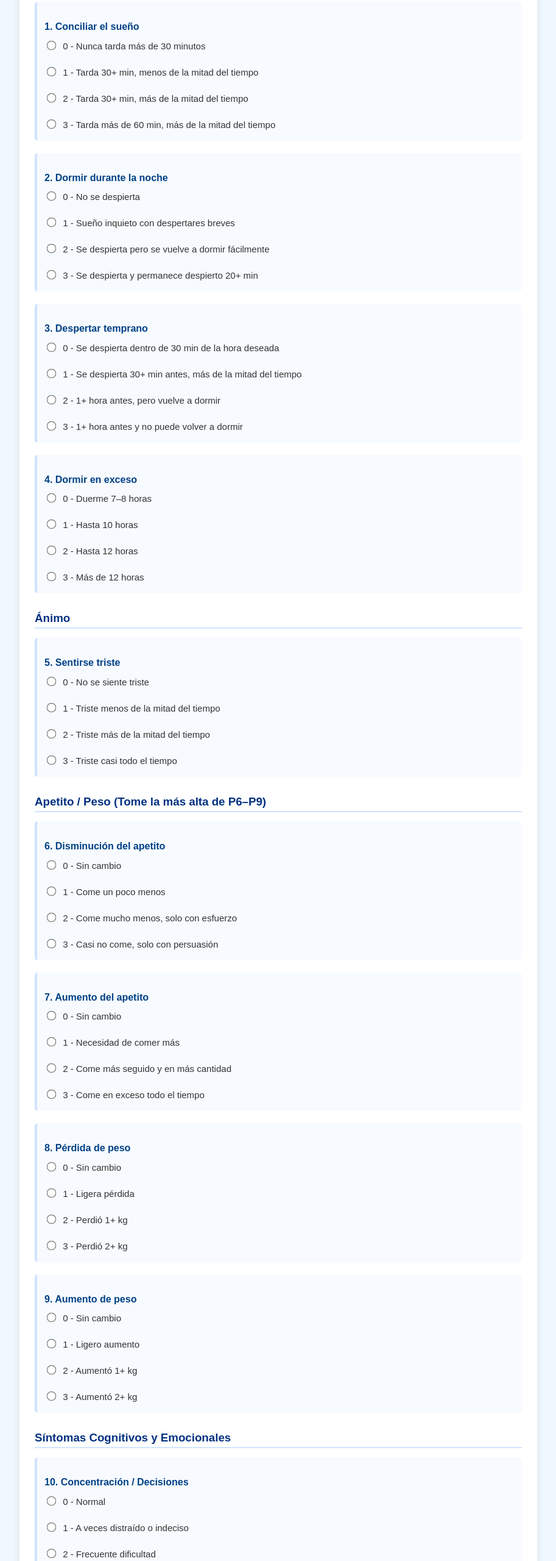
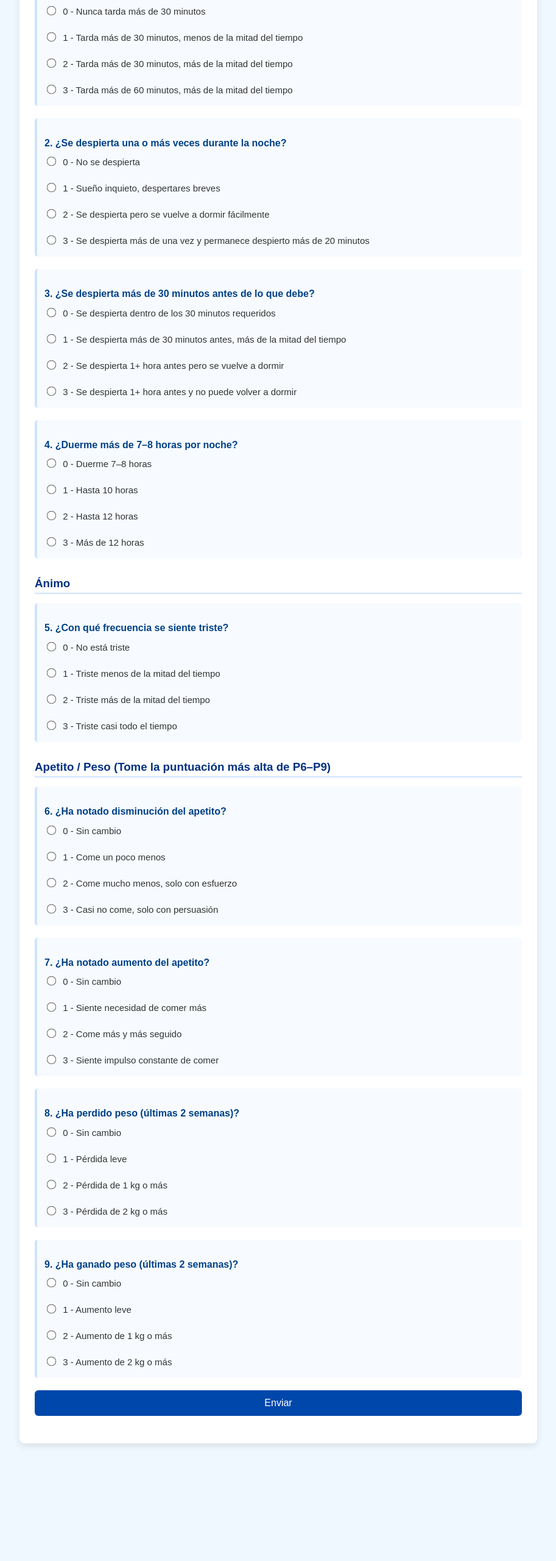
Before and after one commit to ClinicalResearchCenter/Qids-Spanish, a plain HTML site: page index.html in a window 1280 px wide. Shown: the part 240-2800 px from the top of the page at 61% size, without its empty margins (183-1096 px from the left). After the commit the page ends 2637 px from the top, so only its background shows below. Drawn offline with Linux system fonts and the light colour scheme.

Commit message:
Update index.html

```diff
--- a/index.html
+++ b/index.html
@@ -3,64 +3,63 @@
 <head>
   <meta charset="UTF-8" />
   <meta name="viewport" content="width=device-width, initial-scale=1.0"/>
-  <title>Evaluación Telefónica QIDS-SR16</title>
+  <title>QIDS-SR16 Español</title>
   <link rel="stylesheet" href="style.css" />
 </head>
 <body>
   <div class="container">
     <h2>Evaluación de Depresión QIDS-SR16</h2>
-    <p><strong>Instrucciones:</strong> Haga cada pregunta al paciente y seleccione su respuesta. Use la puntuación más alta de P1–P4, P6–P9 y P15–P16.</p>
+    <p><strong>Instrucciones:</strong> Haga cada pregunta al paciente y seleccione su respuesta. Se debe obtener una puntuación de 13 o más para calificar.</p>
 
     <form id="qidsForm">
 
       <!-- Sueño -->
-      <h3>Sueño (Tome la más alta de P1–P4)</h3>
       <div class="question">
-        <p><strong>1. Conciliar el sueño</strong></p>
+        <p><strong>1. ¿Le toma más de 30 minutos quedarse dormido?</strong></p>
         <label><input type="radio" name="q1" value="0"> 0 - Nunca tarda más de 30 minutos</label><br>
-        <label><input type="radio" name="q1" value="1"> 1 - Tarda 30+ min, menos de la mitad del tiempo</label><br>
-        <label><input type="radio" name="q1" value="2"> 2 - Tarda 30+ min, más de la mitad del tiempo</label><br>
-        <label><input type="radio" name="q1" value="3"> 3 - Tarda más de 60 min, más de la mitad del tiempo</label>
+        <label><input type="radio" name="q1" value="1"> 1 - Tarda más de 30 minutos, menos de la mitad del tiempo</label><br>
+        <label><input type="radio" name="q1" value="2"> 2 - Tarda más de 30 minutos, más de la mitad del tiempo</label><br>
+        <label><input type="radio" name="q1" value="3"> 3 - Tarda más de 60 minutos, más de la mitad del tiempo</label>
       </div>
 
       <div class="question">
-        <p><strong>2. Dormir durante la noche</strong></p>
+        <p><strong>2. ¿Se despierta una o más veces durante la noche?</strong></p>
         <label><input type="radio" name="q2" value="0"> 0 - No se despierta</label><br>
-        <label><input type="radio" name="q2" value="1"> 1 - Sueño inquieto con despertares breves</label><br>
+        <label><input type="radio" name="q2" value="1"> 1 - Sueño inquieto, despertares breves</label><br>
         <label><input type="radio" name="q2" value="2"> 2 - Se despierta pero se vuelve a dormir fácilmente</label><br>
-        <label><input type="radio" name="q2" value="3"> 3 - Se despierta y permanece despierto 20+ min</label>
+        <label><input type="radio" name="q2" value="3"> 3 - Se despierta más de una vez y permanece despierto más de 20 minutos</label>
       </div>
 
       <div class="question">
-        <p><strong>3. Despertar temprano</strong></p>
-        <label><input type="radio" name="q3" value="0"> 0 - Se despierta dentro de 30 min de la hora deseada</label><br>
-        <label><input type="radio" name="q3" value="1"> 1 - Se despierta 30+ min antes, más de la mitad del tiempo</label><br>
-        <label><input type="radio" name="q3" value="2"> 2 - 1+ hora antes, pero vuelve a dormir</label><br>
-        <label><input type="radio" name="q3" value="3"> 3 - 1+ hora antes y no puede volver a dormir</label>
+        <p><strong>3. ¿Se despierta más de 30 minutos antes de lo que debe?</strong></p>
+        <label><input type="radio" name="q3" value="0"> 0 - Se despierta dentro de los 30 minutos requeridos</label><br>
+        <label><input type="radio" name="q3" value="1"> 1 - Se despierta más de 30 minutos antes, más de la mitad del tiempo</label><br>
+        <label><input type="radio" name="q3" value="2"> 2 - Se despierta 1+ hora antes pero se vuelve a dormir</label><br>
+        <label><input type="radio" name="q3" value="3"> 3 - Se despierta 1+ hora antes y no puede volver a dormir</label>
       </div>
 
       <div class="question">
-        <p><strong>4. Dormir en exceso</strong></p>
+        <p><strong>4. ¿Duerme más de 7–8 horas por noche?</strong></p>
         <label><input type="radio" name="q4" value="0"> 0 - Duerme 7–8 horas</label><br>
         <label><input type="radio" name="q4" value="1"> 1 - Hasta 10 horas</label><br>
         <label><input type="radio" name="q4" value="2"> 2 - Hasta 12 horas</label><br>
         <label><input type="radio" name="q4" value="3"> 3 - Más de 12 horas</label>
       </div>
 
-      <!-- Ánimo -->
+      <!-- Estado de ánimo -->
       <h3>Ánimo</h3>
       <div class="question">
-        <p><strong>5. Sentirse triste</strong></p>
-        <label><input type="radio" name="q5" value="0"> 0 - No se siente triste</label><br>
+        <p><strong>5. ¿Con qué frecuencia se siente triste?</strong></p>
+        <label><input type="radio" name="q5" value="0"> 0 - No está triste</label><br>
         <label><input type="radio" name="q5" value="1"> 1 - Triste menos de la mitad del tiempo</label><br>
         <label><input type="radio" name="q5" value="2"> 2 - Triste más de la mitad del tiempo</label><br>
         <label><input type="radio" name="q5" value="3"> 3 - Triste casi todo el tiempo</label>
       </div>
 
-      <!-- Apetito/Peso -->
-      <h3>Apetito / Peso (Tome la más alta de P6–P9)</h3>
+      <!-- Apetito / Peso -->
+      <h3>Apetito / Peso (Tome la puntuación más alta de P6–P9)</h3>
       <div class="question">
-        <p><strong>6. Disminución del apetito</strong></p>
+        <p><strong>6. ¿Ha notado disminución del apetito?</strong></p>
         <label><input type="radio" name="q6" value="0"> 0 - Sin cambio</label><br>
         <label><input type="radio" name="q6" value="1"> 1 - Come un poco menos</label><br>
         <label><input type="radio" name="q6" value="2"> 2 - Come mucho menos, solo con esfuerzo</label><br>
@@ -68,89 +67,30 @@
       </div>
 
       <div class="question">
-        <p><strong>7. Aumento del apetito</strong></p>
+        <p><strong>7. ¿Ha notado aumento del apetito?</strong></p>
         <label><input type="radio" name="q7" value="0"> 0 - Sin cambio</label><br>
-        <label><input type="radio" name="q7" value="1"> 1 - Necesidad de comer más</label><br>
-        <label><input type="radio" name="q7" value="2"> 2 - Come más seguido y en más cantidad</label><br>
-        <label><input type="radio" name="q7" value="3"> 3 - Come en exceso todo el tiempo</label>
+        <label><input type="radio" name="q7" value="1"> 1 - Siente necesidad de comer más</label><br>
+        <label><input type="radio" name="q7" value="2"> 2 - Come más y más seguido</label><br>
+        <label><input type="radio" name="q7" value="3"> 3 - Siente impulso constante de comer</label>
       </div>
 
       <div class="question">
-        <p><strong>8. Pérdida de peso</strong></p>
+        <p><strong>8. ¿Ha perdido peso (últimas 2 semanas)?</strong></p>
         <label><input type="radio" name="q8" value="0"> 0 - Sin cambio</label><br>
-        <label><input type="radio" name="q8" value="1"> 1 - Ligera pérdida</label><br>
-        <label><input type="radio" name="q8" value="2"> 2 - Perdió 1+ kg</label><br>
-        <label><input type="radio" name="q8" value="3"> 3 - Perdió 2+ kg</label>
+        <label><input type="radio" name="q8" value="1"> 1 - Pérdida leve</label><br>
+        <label><input type="radio" name="q8" value="2"> 2 - Pérdida de 1 kg o más</label><br>
+        <label><input type="radio" name="q8" value="3"> 3 - Pérdida de 2 kg o más</label>
       </div>
 
       <div class="question">
-        <p><strong>9. Aumento de peso</strong></p>
+        <p><strong>9. ¿Ha ganado peso (últimas 2 semanas)?</strong></p>
         <label><input type="radio" name="q9" value="0"> 0 - Sin cambio</label><br>
-        <label><input type="radio" name="q9" value="1"> 1 - Ligero aumento</label><br>
-        <label><input type="radio" name="q9" value="2"> 2 - Aumentó 1+ kg</label><br>
-        <label><input type="radio" name="q9" value="3"> 3 - Aumentó 2+ kg</label>
+        <label><input type="radio" name="q9" value="1"> 1 - Aumento leve</label><br>
+        <label><input type="radio" name="q9" value="2"> 2 - Aumento de 1 kg o más</label><br>
+        <label><input type="radio" name="q9" value="3"> 3 - Aumento de 2 kg o más</label>
       </div>
 
-      <!-- Cognitivo y Emocional -->
-      <h3>Síntomas Cognitivos y Emocionales</h3>
-      <div class="question">
-        <p><strong>10. Concentración / Decisiones</strong></p>
-        <label><input type="radio" name="q10" value="0"> 0 - Normal</label><br>
-        <label><input type="radio" name="q10" value="1"> 1 - A veces distraído o indeciso</label><br>
-        <label><input type="radio" name="q10" value="2"> 2 - Frecuente dificultad</label><br>
-        <label><input type="radio" name="q10" value="3"> 3 - Incapaz de concentrarse o decidir</label>
-      </div>
-
-      <div class="question">
-        <p><strong>11. Autoevaluación</strong></p>
-        <label><input type="radio" name="q11" value="0"> 0 - Me siento igual que otros</label><br>
-        <label><input type="radio" name="q11" value="1"> 1 - Más autocrítico de lo habitual</label><br>
-        <label><input type="radio" name="q11" value="2"> 2 - Creo que causo problemas</label><br>
-        <label><input type="radio" name="q11" value="3"> 3 - Me enfoco constantemente en mis defectos</label>
-      </div>
-
-      <div class="question">
-        <p><strong>12. Pensamientos de muerte o suicidio</strong></p>
-        <label><input type="radio" name="q12" value="0"> 0 - Ninguno</label><br>
-        <label><input type="radio" name="q12" value="1"> 1 - Vida vacía / sin sentido</label><br>
-        <label><input type="radio" name="q12" value="2"> 2 - Pensamientos ocasionales</label><br>
-        <label><input type="radio" name="q12" value="3"> 3 - Pensamientos frecuentes o planes</label>
-      </div>
-
-      <div class="question">
-        <p><strong>13. Interés general</strong></p>
-        <label><input type="radio" name="q13" value="0"> 0 - Sin cambio</label><br>
-        <label><input type="radio" name="q13" value="1"> 1 - Menos interés</label><br>
-        <label><input type="radio" name="q13" value="2"> 2 - Solo interés en 1–2 actividades</label><br>
-        <label><input type="radio" name="q13" value="3"> 3 - Ningún interés</label>
-      </div>
-
-      <div class="question">
-        <p><strong>14. Nivel de energía</strong></p>
-        <label><input type="radio" name="q14" value="0"> 0 - Energía normal</label><br>
-        <label><input type="radio" name="q14" value="1"> 1 - Se cansa más fácil</label><br>
-        <label><input type="radio" name="q14" value="2"> 2 - Le cuesta hacer cosas normales</label><br>
-        <label><input type="radio" name="q14" value="3"> 3 - No tiene energía para hacer nada</label>
-      </div>
-
-      <!-- Psicomotor -->
-      <h3>Psicomotor (Tome la más alta de P15–P16)</h3>
-      <div class="question">
-        <p><strong>15. Sentirse lento</strong></p>
-        <label><input type="radio" name="q15" value="0"> 0 - Normal</label><br>
-        <label><input type="radio" name="q15" value="1"> 1 - Pensamiento lento o tono plano</label><br>
-        <label><input type="radio" name="q15" value="2"> 2 - Respuestas lentas</label><br>
-        <label><input type="radio" name="q15" value="3"> 3 - Necesita mucho esfuerzo para responder</label>
-      </div>
-
-      <div class="question">
-        <p><strong>16. Inquietud</strong></p>
-        <label><input type="radio" name="q16" value="0"> 0 - Nada inquieto</label><br>
-        <label><input type="radio" name="q16" value="1"> 1 - Inquieto o se mueve constantemente</label><br>
-        <label><input type="radio" name="q16" value="2"> 2 - Necesidad de moverse / muy inquieto</label><br>
-        <label><input type="radio" name="q16" value="3"> 3 - No puede quedarse sentado</label>
-      </div>
-
+      <!-- Submit -->
       <button type="submit">Enviar</button>
     </form>
 
```
